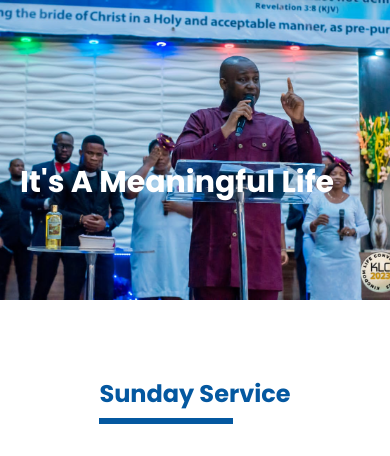
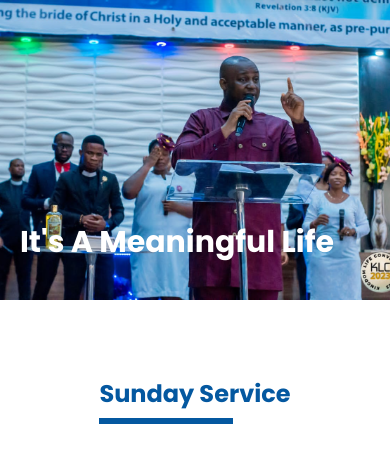
Before and after one commit to NARUDESIGNS/DCA, a PHP site: page / in a window 390 px wide. Shown: the part 70-526 px from the top of the page. Run offline with PHP 8.4, Linux system fonts and the light colour scheme.

Commit message:
modified text on image position

```diff
--- a/index.css
+++ b/index.css
@@ -804,7 +804,7 @@ a.bus-service{
     .carousel-slide__text {
         line-height: 1.2;
         font-size: 40px;
-        margin-bottom: 100px;
+        margin-bottom: 40px;
     }
     .upcoming-event {
         width: 100%;
```
